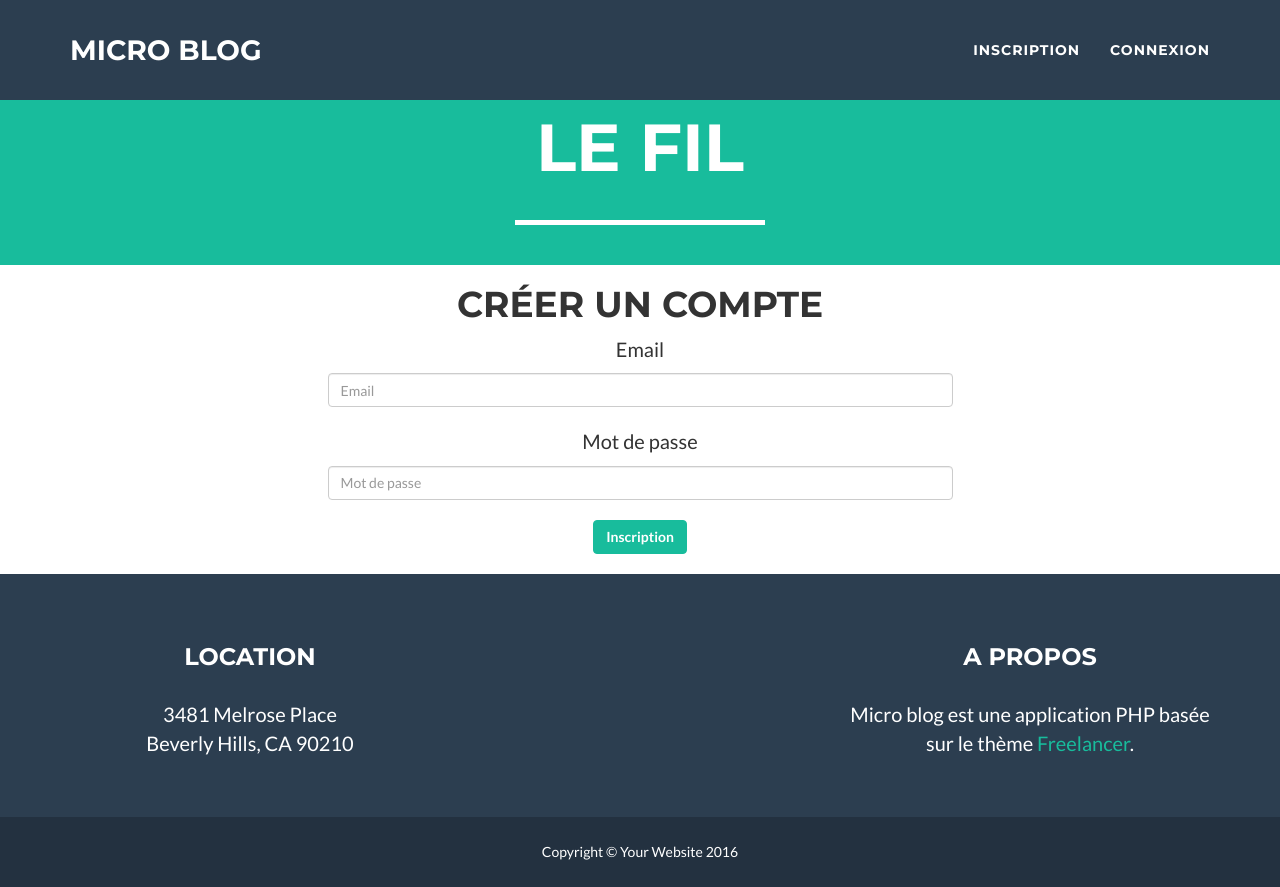
After one commit to Acticide/micro_blog, a PHP site: page /formulaire_inscription.php in a window 1280 px wide. The commit adds this page. Run offline with PHP 8.4, Linux system fonts and the light colour scheme; data that the repository does not hold is empty; some libraries are stand-ins or nearby versions.

Commit message:
Inscription

```diff
--- /dev/null
+++ b/formulaire_inscription.php
@@ -0,0 +1,52 @@
+<?php
+	ini_set("display_errors",0);error_reporting(0);
+	include('includes/connexion.inc.php');
+	include('includes/haut.inc.php');
+?>
+	<!-- Header -->
+    <header>
+        <div class="container">
+            <div class="row">
+                <div class="col-lg-12">
+                    <div class="intro-text">
+                        <span class="name">Le fil</span>
+                        <hr class="star-light">
+                    </div>
+                </div>
+            </div>
+        </div>
+    </header>
+
+	<div class="row">
+        <div class="col-sm-3"></div>
+        <div style="text-align: center" class="col-sm-6">
+
+            <h1>Créer un compte </h1>
+            <form action="formulaire_inscription.php" method="POST">
+
+                <p id="mail">Email</p>
+                <input type="email" id="email" class="form-control" name="email" placeholder="Email">
+                </br>
+
+                <p id="password">Mot de passe</p>
+                <input type="password" id="mdp" class="form-control" name="mdp" placeholder="Mot de passe">
+                </br>
+
+                <button class="btn btn-success" type="submit"> Inscription </button>
+				</br>
+				</br>
+            </form>
+        </div>
+    </div>
+<?php
+	include('includes/connexion.inc.php');
+	include('includes/haut.inc.php');
+
+		$sql = "INSERT INTO utilisateurs(email,mdp) VALUES (:email,:mdp)";
+		$stmt = $pdo->prepare($sql);
+		$stmt->bindValue(':email', $_POST['email']);
+		$stmt->bindValue(':mdp', $_POST['mdp']);
+		$stmt->execute();
+
+	include('includes/bas.inc.php');
+?>
--- a/includes/haut.inc.php
+++ b/includes/haut.inc.php
@@ -49,6 +49,13 @@
                     <li class="hidden">
                         <a href="#page-top"></a>
                     </li>
+					<li class="page-scroll">
+						<?php
+							if(!isset($_SESSION['id'])){
+								echo "<a href='formulaire_inscription.php'>Inscription</a>";
+							}
+						?>
+					</li>
                     <li class="page-scroll">
 						<?php
 							if(isset($_SESSION['id'])){
```
Also changed, not shown: recherche.php (added, +22 -0 lines).
